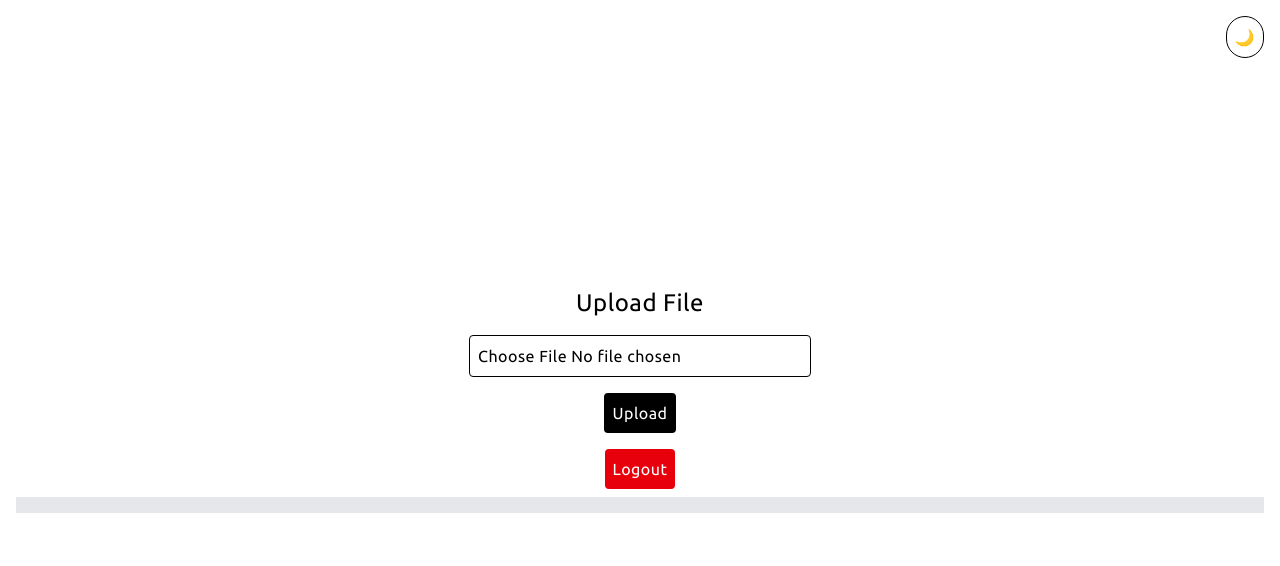
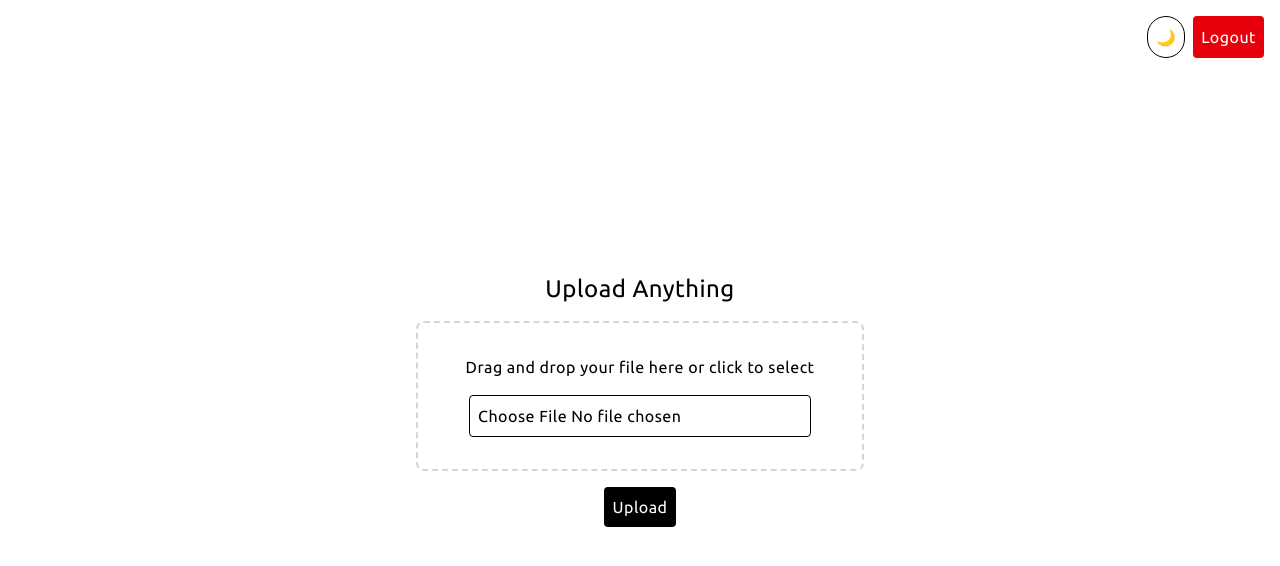
Before and after one commit to offensive-vk/tiny-r2-client, a React (Vite) app: page /upload in a window 1280 px wide. Shown: the top 566 px of the page. Built offline with nearby package versions, Linux system fonts and the light colour scheme.

Commit message:
fix: new routes and ui.

```diff
--- a/src/App.tsx
+++ b/src/App.tsx
@@ -3,13 +3,15 @@ import Login from "./pages/Login";
 import Upload from "./pages/Upload";
 import { AuthProvider } from "./context/AuthContext";
 import { ThemeProvider } from "./context/ThemeContext";
+import Hero from "./pages/Hero";
 
 export default function App() {
   return (
     <ThemeProvider>
       <AuthProvider>
         <Routes>
-          <Route path="/" element={<Login />} />
+          <Route path="/" element={<Hero /> } />
+          <Route path="/login" element={<Login />} />
           <Route path="/upload" element={<Upload />} />
         </Routes>
       </AuthProvider>
--- /dev/null
+++ b/src/pages/Hero.tsx
@@ -0,0 +1,7 @@
+export default function Hero() {
+    return (
+        <div className="flex flex-col items-center justify-center min-h-screen p-4 bg-white dark:bg-black">
+            <h2 className="text-2xl mb-6 text-black dark:text-white">Hello Everyone!</h2>
+        </div>
+    );
+}
--- a/src/pages/Upload.tsx
+++ b/src/pages/Upload.tsx
@@ -1,6 +1,6 @@
 import { useAuth } from "../context/AuthContext";
 import { useTheme } from "../context/ThemeContext";
-import { useState } from "react";
+import { useState, useCallback } from "react";
 import { uploadFile } from "../api/upload";
 
 export default function Upload() {
@@ -8,10 +8,28 @@ export default function Upload() {
   const { theme, toggleTheme } = useTheme();
   const [file, setFile] = useState<File | null>(null);
   const [progress, setProgress] = useState<number>(0);
+  const [isUploading, setIsUploading] = useState(false);
+  const [uploadSpeed, setUploadSpeed] = useState<string>('');
+  const [isDragging, setIsDragging] = useState(false);
 
   const handleUpload = async () => {
     if (file && auth) {
-      await uploadFile(file, auth, setProgress);
+      setIsUploading(true);
+      const startTime = Date.now();
+      const updateSpeed = (loaded: number) => {
+        const elapsedTime = (Date.now() - startTime) / 1000; // seconds
+        const speed = (loaded / (1024 * 1024)) / elapsedTime; // MB/s
+        setUploadSpeed(`${speed.toFixed(2)} MB/s`);
+      };
+
+      try {
+        await uploadFile(file, auth, (progress) => {
+          setProgress(progress);
+          updateSpeed(progress);
+        });
+      } finally {
+        setIsUploading(false);
+      }
     }
   };
 
@@ -22,38 +40,90 @@ export default function Upload() {
     }
   };
 
+  const handleDrop = useCallback((e: React.DragEvent) => {
+    e.preventDefault();
+    setIsDragging(false);
+
+    const files = e.dataTransfer.files;
+    if (files && files.length > 0) {
+      setFile(files[0]);
+    }
+  }, []);
+
+  const handleDragOver = useCallback((e: React.DragEvent) => {
+    e.preventDefault();
+    setIsDragging(true);
+  }, []);
+
+  const handleDragLeave = useCallback((e: React.DragEvent) => {
+    e.preventDefault();
+    setIsDragging(false);
+  }, []);
+
   return (
     <div className="flex flex-col items-center justify-center min-h-screen p-4 bg-white dark:bg-black">
+      <div className="absolute top-4 right-4 flex gap-2">
         <button
           onClick={toggleTheme}
-        className="absolute top-4 right-4 p-2 rounded-full border border-black dark:border-white"
+          className="p-2 rounded-full border border-black dark:border-white"
         >
           {theme === 'light' ? '🌙' : '☀️'}
         </button>
+        <button
+          className="p-2 bg-red-600 dark:bg-red-500 text-white hover:bg-red-700 dark:hover:bg-red-600 rounded"
+          onClick={logout}
+        >
+          Logout
+        </button>
+      </div>
 
-      <h1 className="text-2xl mb-4 text-black dark:text-white">Upload File</h1>
+      <h1 className="text-2xl mb-4 text-black dark:text-white">Upload Anything</h1>
+
+      <div
+        className={`w-full max-w-md p-8 border-2 border-dashed rounded-lg ${
+          isDragging ? 'border-green-500 bg-green-50 dark:bg-green-900' : 'border-gray-300'
+        } flex flex-col items-center justify-center`}
+        onDrop={handleDrop}
+        onDragOver={handleDragOver}
+        onDragLeave={handleDragLeave}
+      >
+        <p className="text-center mb-4 text-black dark:text-white">
+          Drag and drop your file here or click to select
+        </p>
         <input
           type="file"
           onChange={handleFileChange}
           className="text-black dark:text-white bg-white dark:bg-black border border-black dark:border-white rounded p-2"
         />
+        {file && (
+          <p className="mt-2 text-sm text-black dark:text-white">
+            Selected: {file.name}
+          </p>
+        )}
+      </div>
+
       <button
         className="mt-4 p-2 bg-black dark:bg-white text-white dark:text-black hover:bg-gray-800 dark:hover:bg-gray-200 rounded"
         onClick={handleUpload}
+        disabled={!file || isUploading}
       >
-        Upload
+        {isUploading ? 'Uploading...' : 'Upload'}
       </button>
-      <button
-        className="mt-4 p-2 bg-red-600 dark:bg-red-500 text-white hover:bg-red-700 dark:hover:bg-red-600 rounded"
-        onClick={logout}
-      >
-        Logout
-      </button>
-      <progress
-        value={progress}
-        max="100"
-        className="w-full mt-2 [&::-webkit-progress-bar]:bg-gray-200 dark:[&::-webkit-progress-bar]:bg-gray-700 [&::-webkit-progress-value]:bg-black dark:[&::-webkit-progress-value]:bg-white"
+
+      {isUploading && (
+        <div className="w-full max-w-md mt-4">
+          <div className="flex justify-between mb-2">
+            <span className="text-sm text-black dark:text-white">{progress}%</span>
+            <span className="text-sm text-black dark:text-white">{uploadSpeed}</span>
+          </div>
+          <div className="w-full bg-gray-200 rounded-full h-2.5">
+            <div
+              className="bg-green-500 h-2.5 rounded-full transition-all duration-300"
+              style={{ width: `${progress}%` }}
             />
+          </div>
+        </div>
+      )}
     </div>
   );
 }
```
Lines whose indentation alone changed are shown as unchanged.
